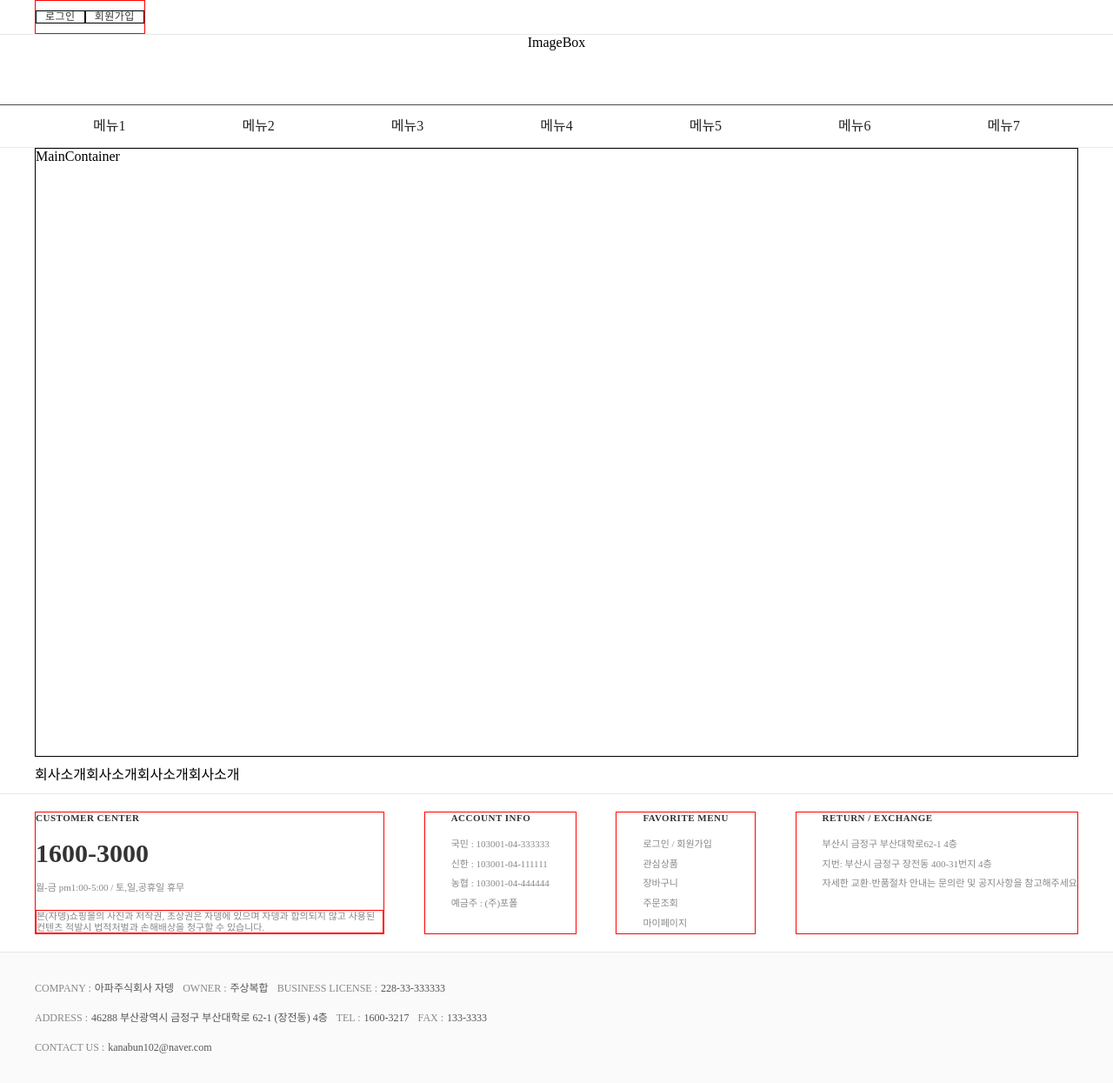
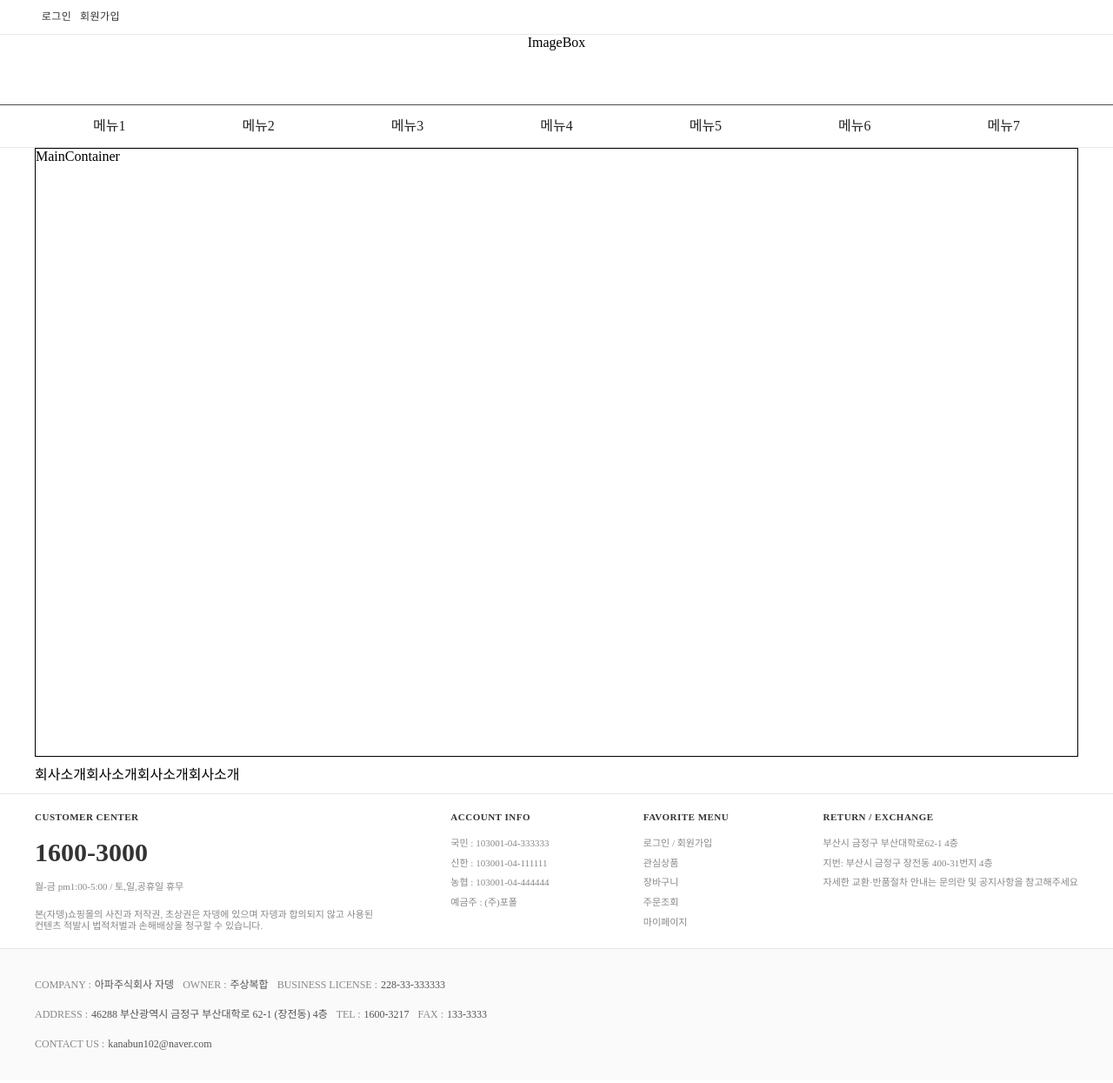
Before and after one commit to K-Soo/Shop_project, a Next.js app in the folder client/: page / in a window 1280 px wide. Shown: the whole page at 87% size. Built offline with nearby package versions, Linux system fonts and the light colour scheme; no server answers.

Commit message:
FEAT: 메뉴바 홈링크 추가

```diff
--- a/client/src/components/Layout/Footer/Top.tsx
+++ b/client/src/components/Layout/Footer/Top.tsx
@@ -9,8 +9,6 @@ interface ITop {
 
 
 const Top: React.FC<ITop> = ({ className }) => {
-
-
   return (
     <div className={className}>
       <section className='container'>
@@ -74,7 +72,6 @@ export default styled(Top)`
     justify-content: space-between;
     &__customer{
       /* flex-basis: 30%; */
-      border: 1px solid red;
       &--number{
         color: #333;
         margin-bottom: 15px;
@@ -85,14 +82,11 @@ export default styled(Top)`
         margin-bottom: 20px;
       }
       &--desc{
-        border: 1px solid red;
         max-width: 400px;
       }
     }
     &__account-info{
       padding: 0 30px;
-      border: 1px solid red;
-
       &--item{
         margin-bottom:10px;
         span:first-child{
@@ -105,12 +99,9 @@ export default styled(Top)`
         }
       }
     }
-
     &__favorite-menu{
       /* flex-basis: 20%; */
       padding: 0 30px;
-      border: 1px solid red;
-
       &--item{
         margin-bottom:10px;
         :last-child{
@@ -121,7 +112,6 @@ export default styled(Top)`
     &__return-exchange{
       /* flex-basis: 30%; */
       padding-left: 30px;
-      border: 1px solid red;
       &--item{
         margin-bottom: 10px;
       }
--- a/client/src/components/Layout/Header/ImageBox.tsx
+++ b/client/src/components/Layout/Header/ImageBox.tsx
@@ -29,6 +29,4 @@ export default styled(ImageBox)`
   height: 80px;
   /* border: 1px solid red; */
   text-align: center;
-
-
 `;
--- a/client/src/components/Layout/Header/Menu.tsx
+++ b/client/src/components/Layout/Header/Menu.tsx
@@ -1,6 +1,7 @@
 import React from 'react';
 import styled, { css } from 'styled-components';
 import Link from 'next/link';
+import PAGE from '../../../../utils/path';
 
 interface IMenu {
   className?: string;
@@ -15,23 +16,32 @@ const Categories: { label: string, value: string, url: string }[] = [
 
 const Lists = styled.ul<{ ScrollActive: boolean }>`
   height: 100%;
-  border: 1px solid red;
   display: flex;
   align-items: center;
+  a{
+    display: inline-block;
+    width: 100%;
+    text-align: center;
+    height: 100%;
+    line-height: 38px;
+  }
   .item {
-    border: 1px solid #000;
-    padding: 0px 10px;
+    height: 100%;
+    width: 50px;
   }
   .home-link{
     opacity: 0;
     width: 0px;
+    display: flex;
+    align-items: center;
+    justify-content: center;
   }
 
   ${props => props.ScrollActive && css`
     .home-link{
-      border: 1px solid red;
+      color: #fff;
       width: 50px;
-      /* display: block; */
+      background-color: rgba(55,55,55,0.9);
       transition: width .5s ease;
       opacity: 1;
       height: 100%;
@@ -46,7 +56,11 @@ const Menu: React.FC<IMenu> = ({ className, ScrollActive }) => {
       <div className='container'>
         <Lists className='lists' ScrollActive={ScrollActive}>
           <li className='home-link'>
-            홈
+            <Link href={PAGE.MAIN.path}>
+              <a>
+                홈
+              </a>
+            </Link>
           </li>
           {Categories.map((d) => (
             <li key={d.value} className='item'>
```
